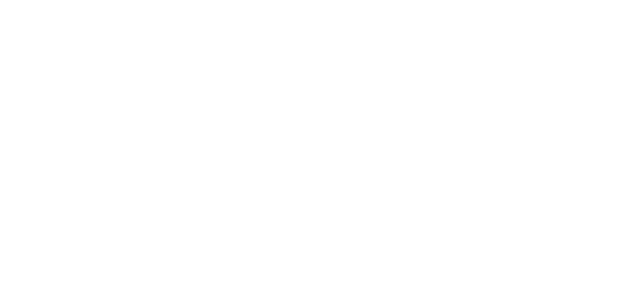
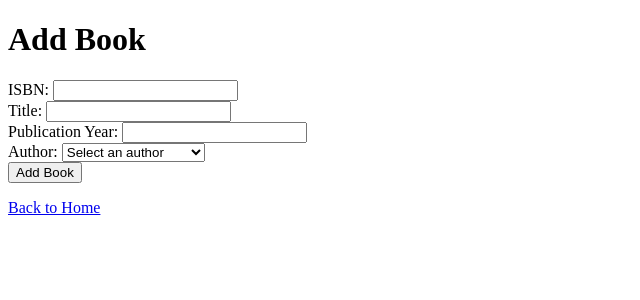
Before and after one commit to Lynguyen817/Book-Alchemy, a Flask app: page /add_book in a window 1280 px wide. Before the commit the part shown is empty. Shown: the top 300 px of the page, without its empty margins (0-640 px from the left). Run offline with Flask 3, Linux system fonts and the light colour scheme.

Commit message:
Implement the add-book command

```diff
--- a/app.py
+++ b/app.py
@@ -38,16 +38,22 @@ def add_author():
 @app.route('/add_book', methods=['GET', 'POST'])
 def add_book():
     if request.method == 'POST':
+        isbn = request.form['isbn']
         title = request.form['title']
+        publication_year = request.form['publication_year']
         author_id = request.form['author']
 
-        book = Book(title=title, author_id=author_id)
+        # Fetch the Author instance using the author_id
+        author = Author.query.get(author_id)
+
+        book = Book(isbn=isbn, title=title, publication_year=publication_year, author_id=author_id, author=author)
         db.session.add(book)
         db.session.commit()
 
         return render_template('add_book.html', success=True)
     else:
-        return render_template('add_book.html')
+        authors = Author.query.all()
+        return render_template('add_book.html', authors=authors)
 
 
 @app.route('/book/<int:book_id>/delete', methods=['POST'])
--- a/templates/add_author.html
+++ b/templates/add_author.html
@@ -4,9 +4,9 @@
     <meta charset="UTF-8">
     <meta name="viewport" content="width=device-width, initial-scale=1.0">
     <meta http-equiv="X-UA-Compatible" content="ie=edge">
+    <title>Add Author</title>
   </head>
   <body>
-
     <form action="/add_author" method="POST">
     <label for="name">Author Name:</label>
     <input type="text" id="name" name="name" required><br><br>
@@ -17,6 +17,5 @@
     <input type="date" id="date_of_death" name="date_of_death"><br><br>
     <input type="submit" value="Add Author">
     </form>
-
   </body>
 </html>
--- a/templates/add_book.html
+++ b/templates/add_book.html
@@ -4,12 +4,34 @@
     <meta charset="UTF-8">
     <meta name="viewport" content="width=device-width, initial-scale=1.0">
     <meta http-equiv="X-UA-Compatible" content="ie=edge">
+    <title>Add Book</title>
   </head>
   <body>
+      <h1>Add Book</h1>
+    {% if success %}
+        <p>Book added successfully!</p>
+    {% endif %}
+    <form action="/add_book" method="POST">
+        <label for="isbn">ISBN:</label>
+        <input type="text" name="isbn"><br>
 
-  <form action="/add_author" method="POST">
-  <!-- Add the form here -->
-  </form>
+        <label for="title">Title:</label>
+        <input type="text" name="title" required><br>
+
+        <label for="publication_year">Publication Year:</label>
+        <input type="text" name="publication_year" required><br>
+
+        <label for="author">Author:</label>
+        <select name="author" required>
+            <option value="" selected>Select an author</option>
+            {% for author in authors %}
+                <option value="{{ author.id }}">{{ author.name }}</option>
+            {% endfor %}
+        </select><br>
+
+        <button type="submit">Add Book</button>
+    </form>
+    <p><a href="/">Back to Home</a></p>
 
   </body>
 </html>
```
Also changed, not shown: data_models.py (+3 -27 lines), data/library.sqlite. Lines whose indentation alone changed are shown as unchanged.
